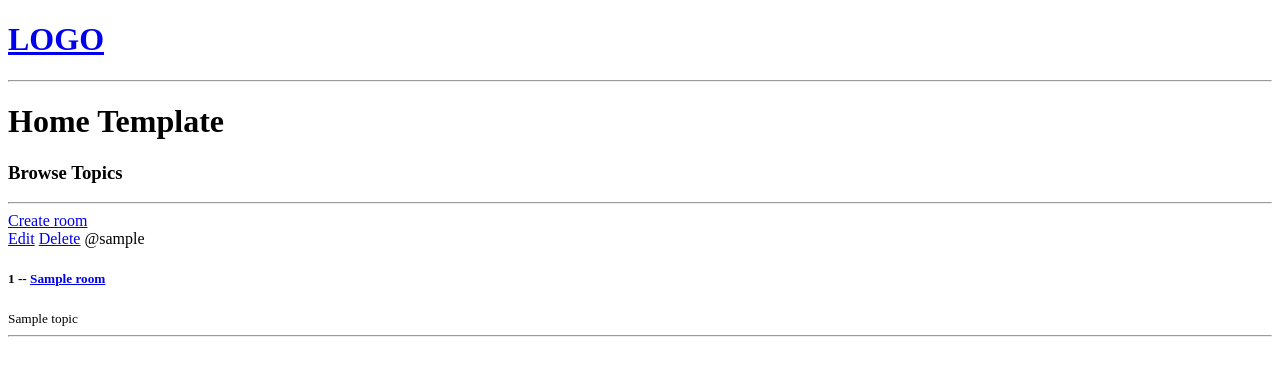
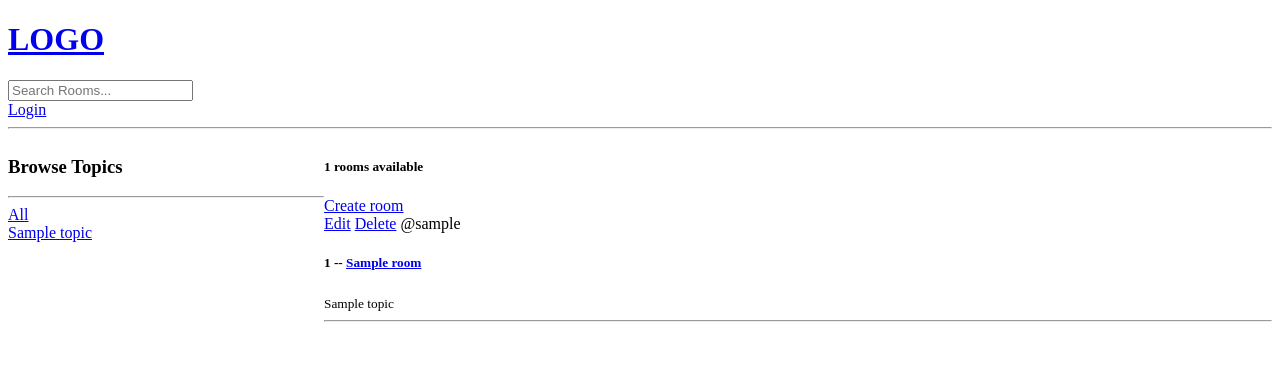
Before and after one commit to wgoma101/StudyBud, a Django app: template base/templates/base/home.html in a window 1280 px wide. Shown: the top 376 px of the page. Run offline with Django 4.2, Linux system fonts and the light colour scheme; the template is opened without the code that fills it: most values are stand-ins (such as "Sample title", 1, 10 or a date in 2020).

Commit message:
user login

```diff
--- a/base/templates/base/home.html
+++ b/base/templates/base/home.html
@@ -1,15 +1,33 @@
 {% extends 'main.html'%}
 
 {% block content%}
-<h1>Home Template</h1>
+
+<style>
+    .home-container{
+        display: grid;
+        grid-template-columns: 1fr 3fr;
+    }
+</style>
 
 <div class = "home-container">
 
     <div>
         <h3>Browse Topics</h3>
         <hr>
+
+        <div>
+            <a href = {% url 'home' %}>All</a>
         </div>
 
+        {% for topic in topics %}
+        <div>
+            <a href = {% url 'home' %}?q={{topic.name}}>{{topic.name}}</a>
+        </div>
+        {% endfor %}
+    </div>
+
+    <div>
+        <h5>{{room_count}} rooms available</h5>
         <a href = "{% url 'create-room'%}">Create room</a>
 
         {% for room in rooms %}
@@ -23,5 +41,6 @@
             </div>
         {% endfor %}
     </div>
+</div>
 
 {% endblock content%}
--- a/base/urls.py
+++ b/base/urls.py
@@ -2,6 +2,7 @@ from django.urls import path
 from . import views
 
 urlpatterns = [
+    path('login/', views.loginPage, name = 'login'),
     path('', views.home, name = 'home'),
     path('room/<str:pk>/', views.room, name = 'room'),
     path('create-room/', views.createRoom, name = 'create-room'),
--- a/templates/navbar.html
+++ b/templates/navbar.html
@@ -2,4 +2,10 @@
     <h1>LOGO</h1>
 </a>
 
+<form method="GET" action = "">
+    <input type="text" name = 'q' placeholder = 'Search Rooms...'>
+</form>
+
+<a href = '{% url 'login'%}'>Login</a>
+
 <hr>
```
Also changed, not shown: base/templates/base/login_register.html (added, +16 -0 lines), base/views.py (+25 -3 lines), db.sqlite3. Lines whose indentation alone changed are shown as unchanged.
